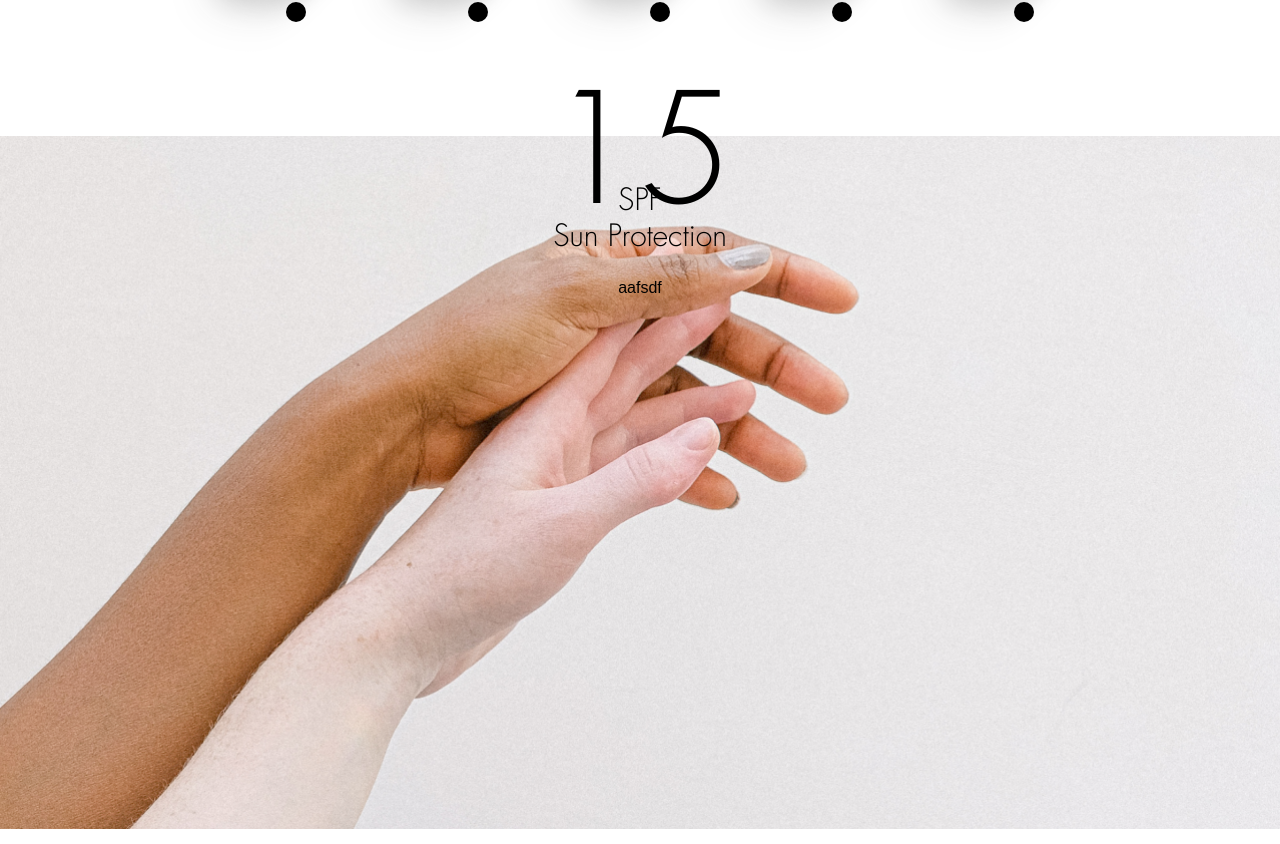
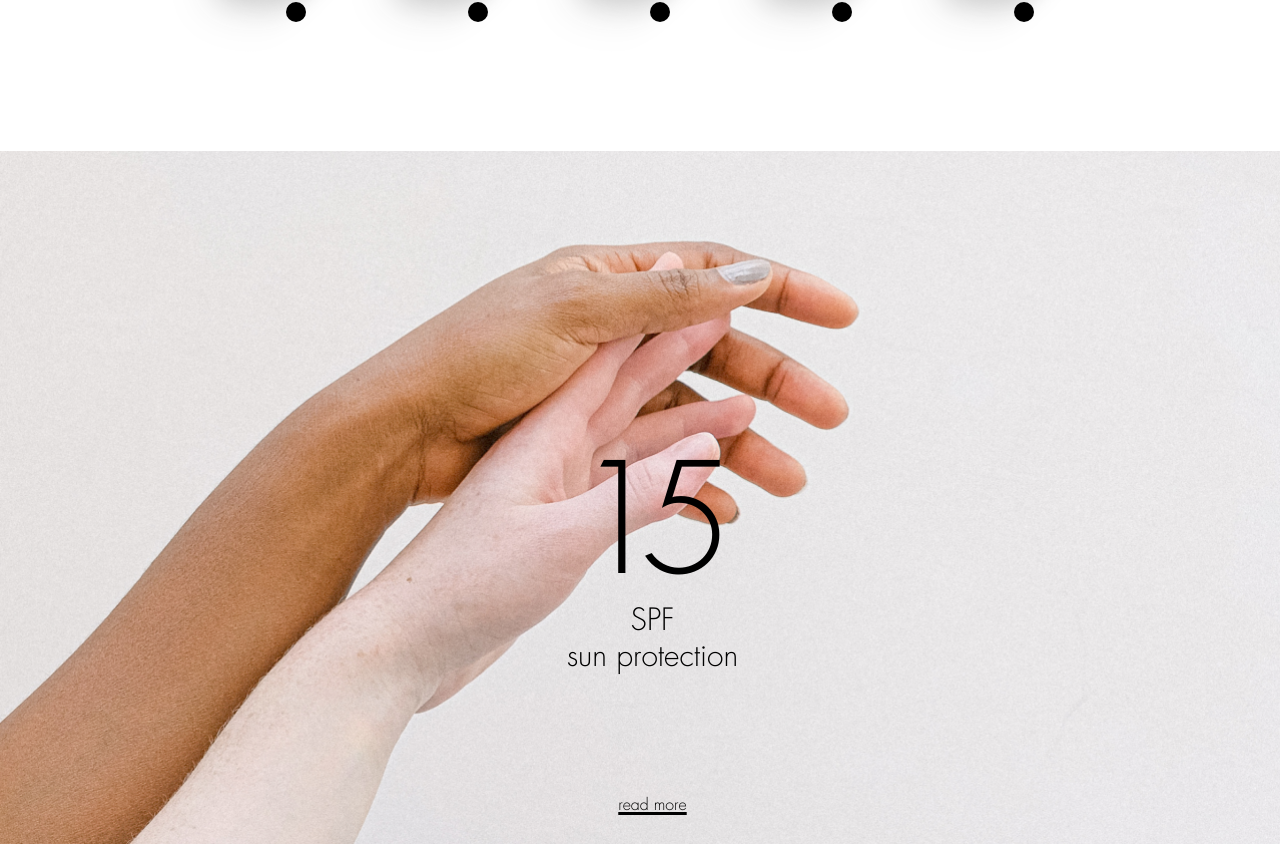
Before and after one commit to szmdm/joanna_starostecka_portfolio, a React (Create React App) app: page /project/Soft in a window 1280 px wide. Shown: the part 1774-2618 px from the top of the page. Built offline with nearby package versions, Linux system fonts and the light colour scheme.

Commit message:
project soft component done

```diff
--- a/src/components/ProjectDone/ProjectDoneSoft.js
+++ b/src/components/ProjectDone/ProjectDoneSoft.js
@@ -70,12 +70,12 @@ export const ProjectDoneSoft = () => {
                 <ProjectContainerSoft>
                     <ThirdContainerSoft>
                     <img src={PDSoftImg_14} alt="" />
+                    <div className='footerText'>read more</div>
                         <ThirdCSoftContent>
                             <ThirdCSoftText>
                                 <div className='number'>15</div>
                                 <div className='under-number'>SPF<br />sun protection</div>
                             </ThirdCSoftText>
-                            <div>aafsdf</div>
                         </ThirdCSoftContent>
                     </ThirdContainerSoft>
                 </ProjectContainerSoft>
--- a/src/components/ProjectDone/projectDoneSoftStyle.js
+++ b/src/components/ProjectDone/projectDoneSoftStyle.js
@@ -1,5 +1,5 @@
 import styled from "styled-components"
-import { mediaSize } from "../../variables/Mixins";
+import { laptop, mediaSize } from "../../variables/Mixins";
 
 export const ProjectContainerSoft = styled.div`
     display: flex;
@@ -76,6 +76,7 @@ export const SecondContainerSoft = styled.div`
   align-items: ${(props) => props.alignItems};
   justify-content: center;
   flex-direction: ${(props) => props.flexDirection};
+  margin-bottom: 15px;
 
     span {
         position:relative;
@@ -93,13 +94,37 @@ export const ThirdContainerSoft = styled.div`
     justify-content: center;
     max-height: 693px;
     width: 100%;
+    position: relative;
 
     img {
      width: 100%;
      height: auto;
      object-fit: cover;
     }
+
+    .footerText {
+        position: absolute;
+        bottom: 5px;
+        font-family: "FuturaStd-Light";
+        font-size: 1rem;
+        font-size: clamp(0.7rem, 1rem, 1.2rem);
+        line-height: 1.125rem;
+        margin: 20px 0 25px 0;
+        text-decoration-line: underline;
+        text-decoration-thickness: 18%;
+        text-underline-offset: 1.5px;
+        margin-left: 25px;
+    }
+
+    @media screen and (max-width: ${mediaSize}) {
+
+        .footerText {
+            display: none;
+            margin-left: 0;
+        }
+    }
 `;
+
 export const ThirdCSoftContent = styled.div`
     position: absolute;
     display: flex;
@@ -113,18 +138,17 @@ export const ThirdCSoftText = styled.div`
     justify-content: center;
     align-items: center;
     flex-direction: column;
-    font-family: "FuturaStd-Light";
-    font-size: 1.875rem;
-    font-size: clamp(1rem, 1.875rem, 2rem);
-    text-transform: capitalize;
     line-height: 2.25rem;
-    margin: 0px 0 25px 0;
+    margin: 30px 0 25px 0;
+    position: relative;
+    top: 325px;
 
       .number {
           font-family: "FuturaStd-Light";
           font-size: 9.375rem;
           font-size: clamp(3rem, 9.375rem, 9.375rem);
           margin-bottom: 10px;
+          letter-spacing: -25px;
       }
 
       .under-number {
@@ -133,5 +157,29 @@ export const ThirdCSoftText = styled.div`
           font-size: clamp(1rem, 1.875rem, 2.5rem);
           top: 1px;
           text-align: center;
+          margin-left: 25px;
+          position: relative;
+          top: 50px;
       }
+
+      @media screen and (max-width: ${mediaSize}) {
+        position: initial;
+
+        .number {
+            font-size: 80px;
+            margin-bottom: 0px;
+            margin-left: 0;
+            letter-spacing: 0;
+        }
+        .under-number {
+            font-size: 20px;
+            line-height: 22px;
+            top: 30px;
+            margin-left: 0;
+        }
+    }
+
+    @media screen and (min-width: ${mediaSize}) and (max-width: ${laptop}) {
+            top: 160px;
+    }
 `;
--- a/src/variables/Mixins.js
+++ b/src/variables/Mixins.js
@@ -12,3 +12,4 @@
 
 export const mediaSize = '768px';
 export const mobileLMediaSize = '425px';
+export const laptop = '1024px';
```
